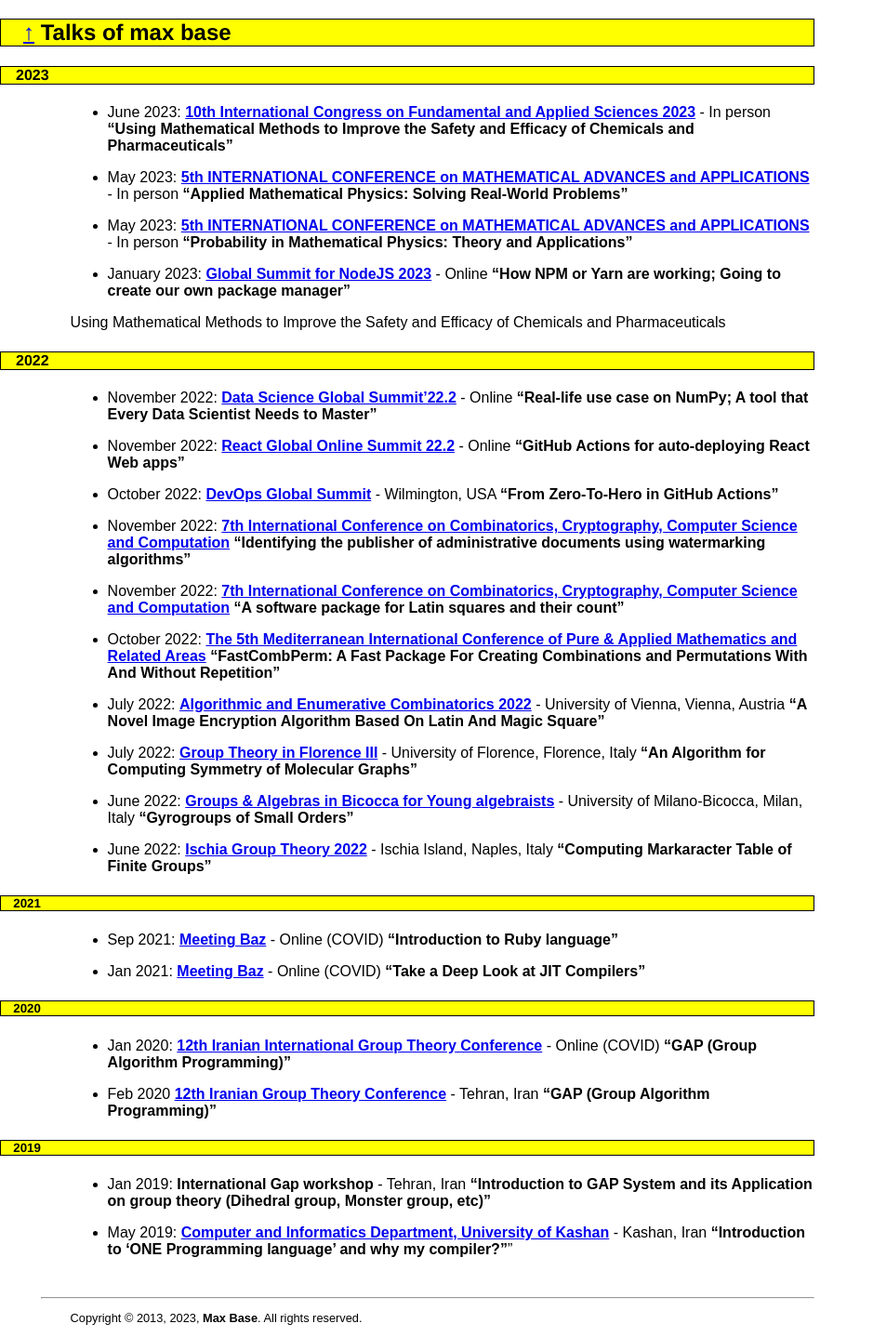
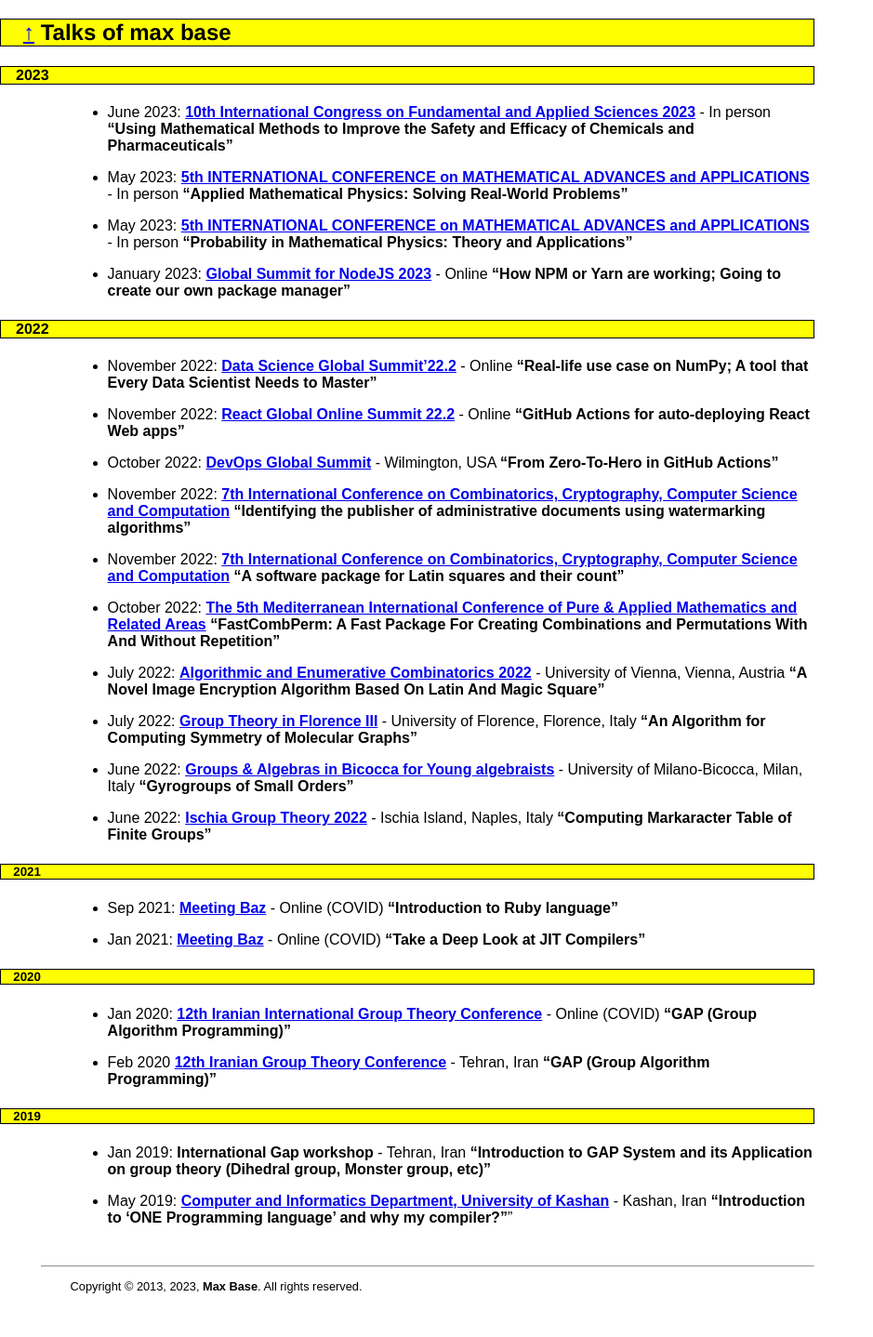
Before and after one commit to BaseMax/Max, a Jekyll site: the page built from talk.md, in a window 1280 px wide. Shown: the whole page at 93% size, without its empty margins (0-939 px from the left). Built offline with Jekyll 4.4.1, drawn with Linux system fonts in a browser that asks for light colours; after the commit the page ends 1404 px from its top, so only the background shows below that.

Commit message:
Update talks.md

```diff
--- a/_includes/_sections/talks.md
+++ b/_includes/_sections/talks.md
@@ -11,9 +11,6 @@
 
 * January 2023: **[Global Summit for NodeJS 2023](https://events.geekle.us/nodejs/)** - Online
    **"How NPM or Yarn are working; Going to create our own package manager"**
-
-Using Mathematical Methods to Improve the Safety and Efficacy of Chemicals
-and Pharmaceuticals
 
 #### 2022
 
```
